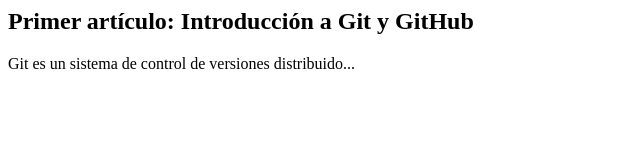
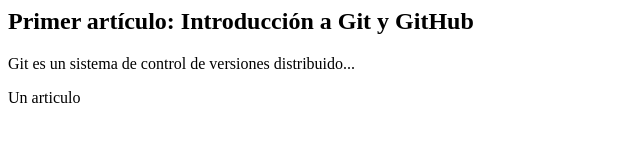
Before and after one commit to fgomezrubio/blog-estudiantil, a plain HTML site: page index.html in a window 1280 px wide. Shown: the full height of the page, 0-640 px from the left. Drawn offline with Linux system fonts and the light colour scheme.

Commit message:
Agregado el artículo sobre Git y GitHub un articulo

```diff
--- a/index.html
+++ b/index.html
@@ -1,2 +1,3 @@
 <h2>Primer artículo: Introducción a Git y GitHub</h2>
 <p>Git es un sistema de control de versiones distribuido...</p>
+<p>Un articulo<p>
```
